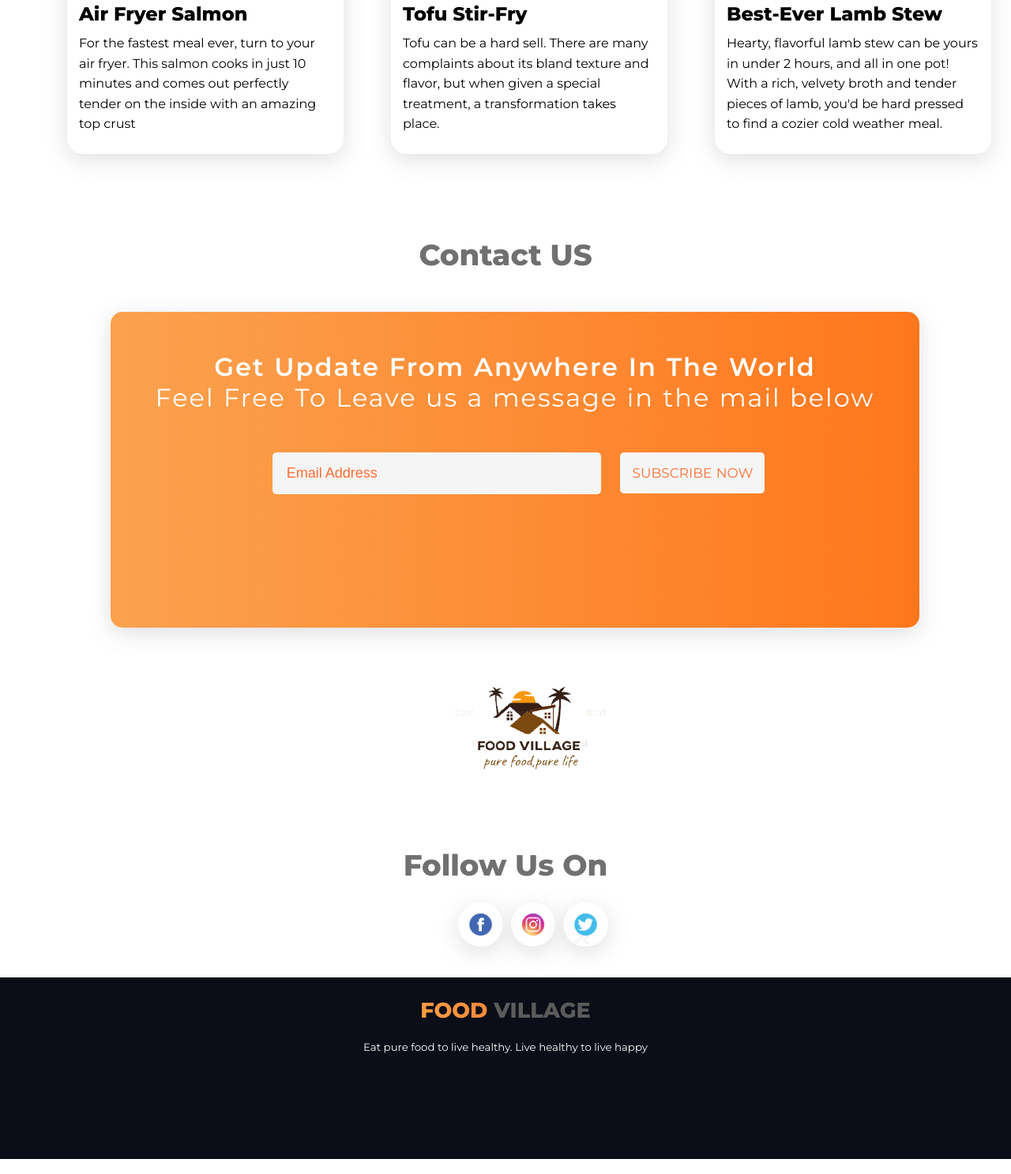
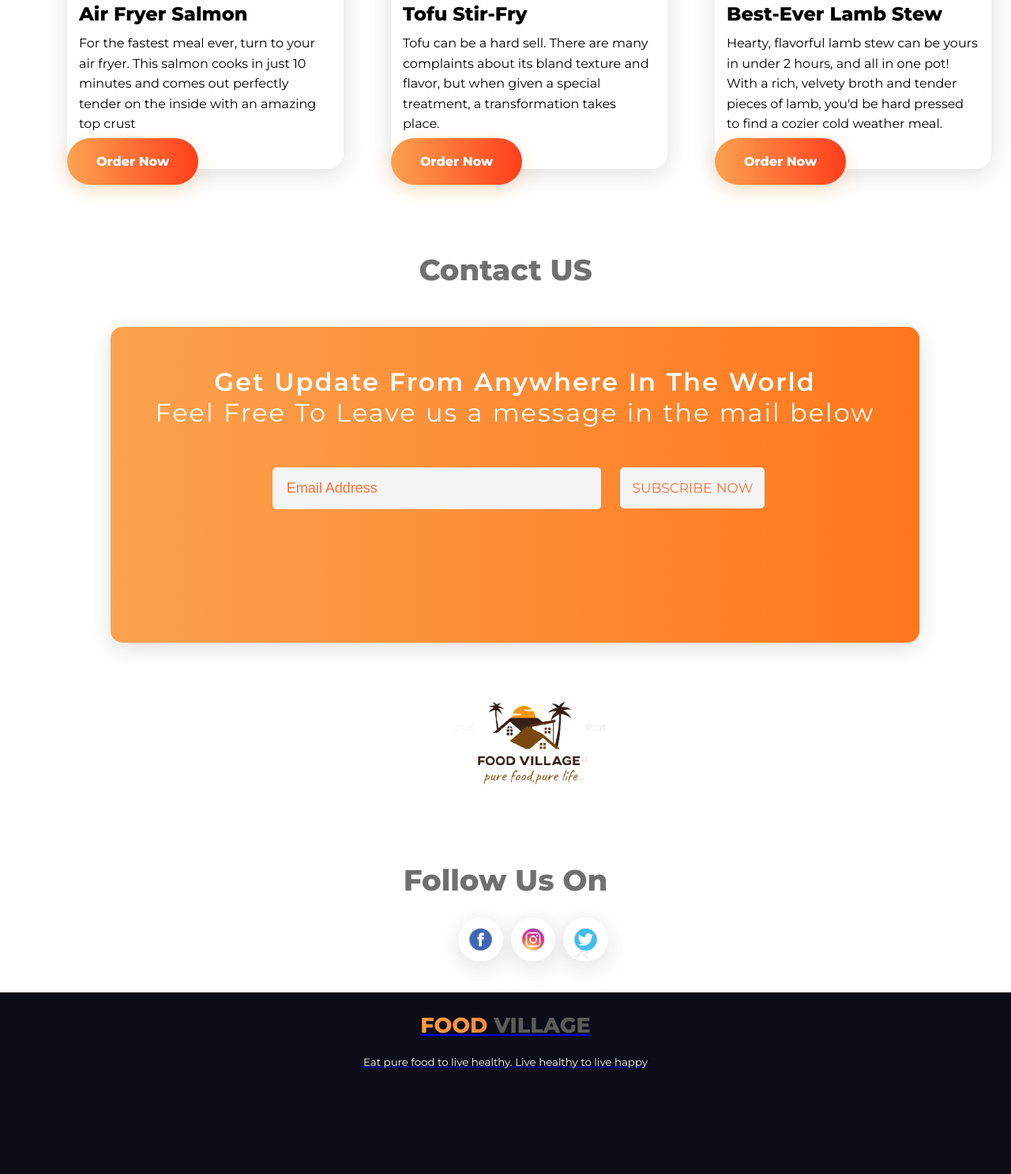
Before and after one commit to Monjil404/code404, a plain HTML site: page cc/index.html in a window 1280 px wide. Shown: the part 1789-3276 px from the top of the page at 79% size. Drawn offline with Linux system fonts and the light colour scheme.

Commit message:
first commit

```diff
--- a/cc/index.html
+++ b/cc/index.html
@@ -7,7 +7,7 @@
     <meta charset="UTF-8" />
     <meta http-equiv="X-UA-Compatible" content="IE=edge" />
     <meta name="viewport" content="width=device-width, initial-scale=1.0" />
-    <title>Food-Village</title>
+    <title>Zarbi-Village</title>
     <link rel="shortcut icon" href="images/logo.png" type="image/x-icon" />
     <link rel="preconnect" href="https://fonts.googleapis.com/" />
     <link rel="preconnect" href="https://fonts.gstatic.com/" crossorigin />
@@ -33,7 +33,7 @@
         <a
           target="_blank"
           class="link-button"
-          href="https://anisurarzu.github.io/developer-portfolio/"
+          href="https://zarbi.com.bd/category/groceries--pets-7o77b"
           >Order Food</a
         >
       </div>
@@ -57,7 +57,7 @@
         <a
           target="_blank"
           class="link-button"
-          href="https://www.facebook.com/mohammad.shakib.522"
+          href="https://www.facebook.com/monjil724"
           >Contact US</a
         >
       </div>
@@ -83,8 +83,11 @@
                 cooks in just 10 minutes and comes out perfectly tender on the
                 inside with an amazing top crust
               </p>
+
             </div>
+
           </div>
+          <a target="_blank" class="link-button" href="https://zarbi.com.bd/category/groceries--pets-7o77b/">Order Now</a>
         </div>
         <div class="card">
           <img class="img-style" src="images/Project%20Cover1.jpg" alt="" />
@@ -100,6 +103,7 @@
               </p>
             </div>
           </div>
+          <a target="_blank" class="link-button" href="https://zarbi.com.bd/category/beverages-nprzp">Order Now</a>
         </div>
         <div class="card">
           <img class="img-style" src="images/Project%20Cover.png" alt="" />
@@ -115,7 +119,9 @@
               </p>
             </div>
           </div>
+          <a target="_blank" class="link-button" href="https://zarbi.com.bd/category/cooking-zgvae">Order Now</a>
         </div>
+
       </div>
     </section>
     <!-- Contact Us Section -->
@@ -135,9 +141,9 @@
       <a href="#root-header"><img id="logo" src="images/logo.png" alt="" /></a>
       <h1 class="title-style">Follow Us On</h1>
       <ul class="social-icon">
-        <li><img src="images/scoial-icon/facebook.png" alt="" /></li>
-        <li><img src="images/scoial-icon/instragram.png" alt="" /></li>
-        <li><img src="images/scoial-icon/twiter.png" alt="" /></li>
+        <a href="https://fb.com/zarbi.com.bd"><li><img src="images/scoial-icon/facebook.png" alt="" /></li></a>
+        <a href="https://www.instagram.com/zarbibangladesh/"><li><img src="images/scoial-icon/instragram.png" alt="" /></li>
+        <a href="https://twitter.com/zarbigroups"><li><img src="images/scoial-icon/twiter.png" alt="" /></li>
       </ul>
     </section>
     <!-- Footer Section -->
```
